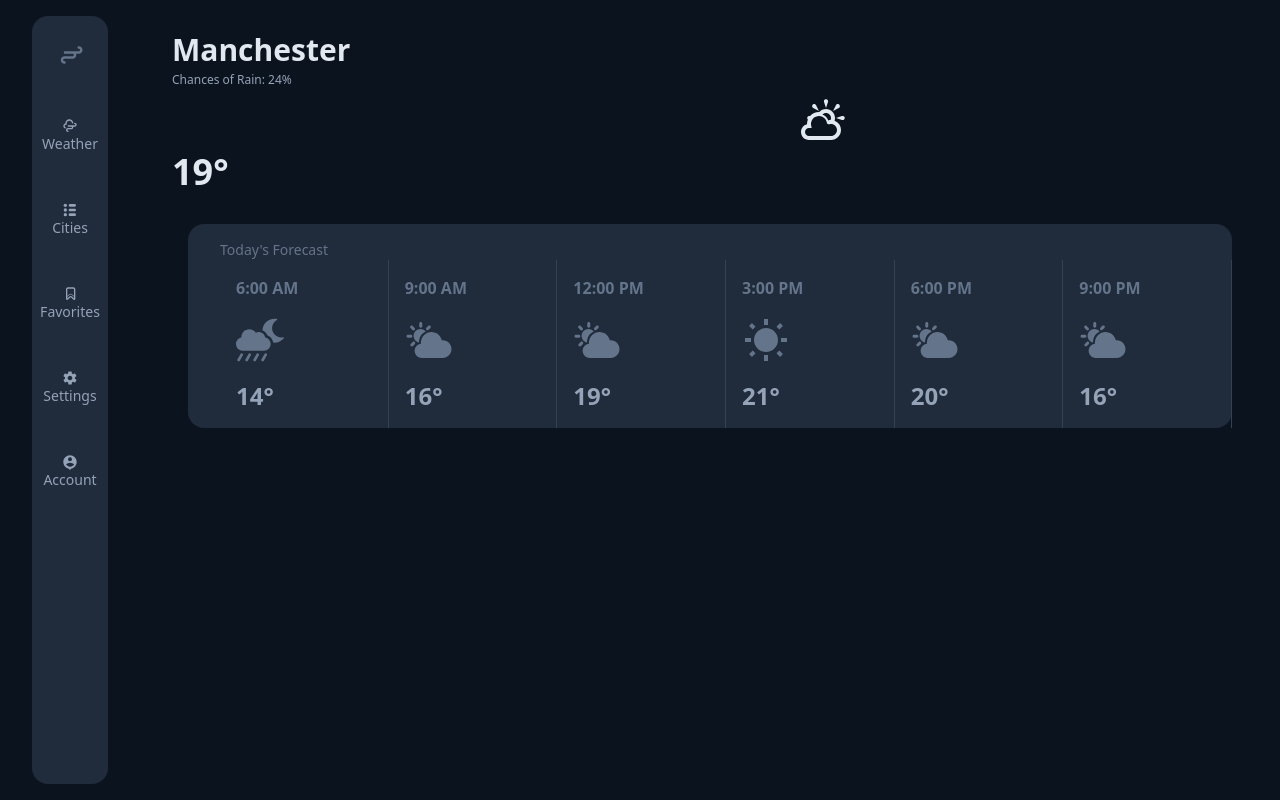
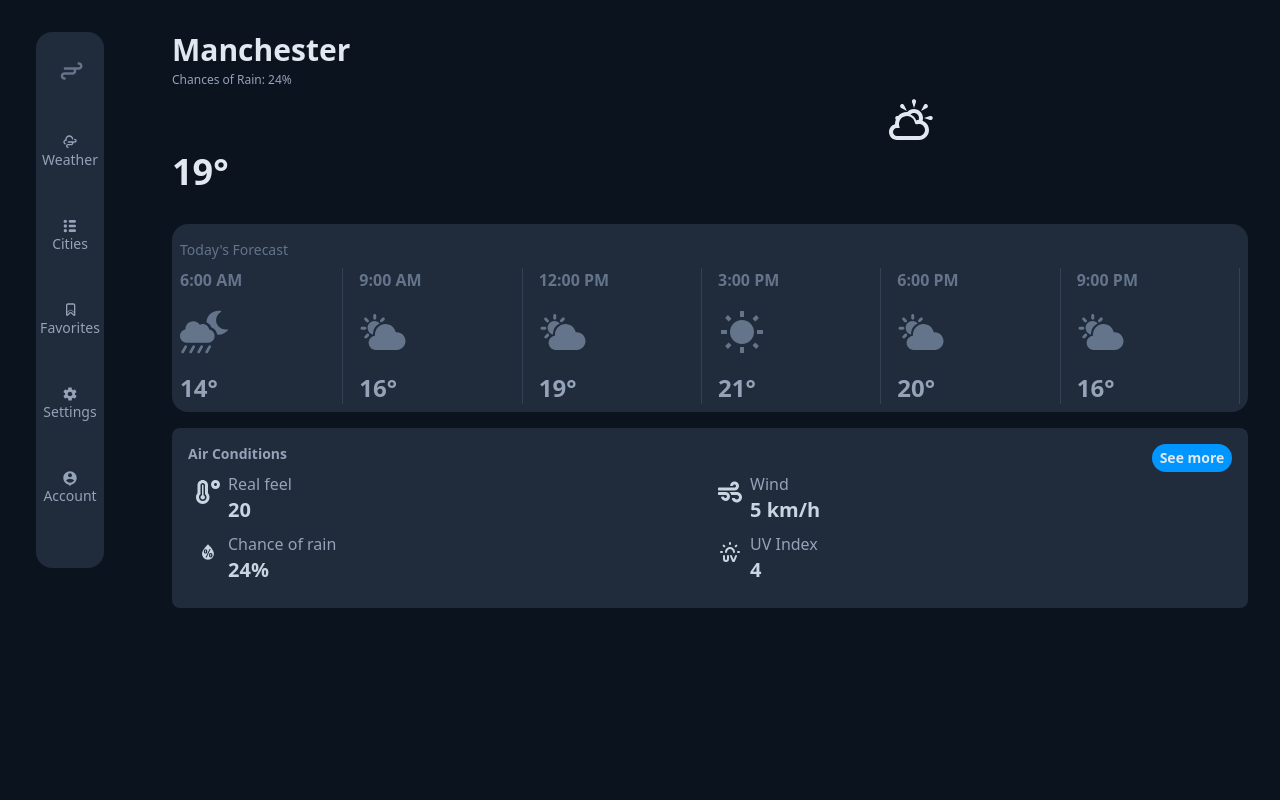
Before and after one commit to RajaIrfan031/Weatherer, a React (Create React App) app: page /home in a window 1280 px wide. Built offline with nearby package versions, Linux system fonts and the light colour scheme.

Commit message:
semidetail component

```diff
--- a/src/Pages/Home.jsx
+++ b/src/Pages/Home.jsx
@@ -2,15 +2,17 @@ import React from "react";
 import Sidebar from "../components/Sidebar";
 import City from "../components/City";
 import TodayForecast from "../components/TodayForecast";
+import SemiDetail from "../components/SemiDetail";
 
 const Home = ()=>{
     return(
         <>
             <div className="w-screen h-screen bg-[#0B131E] sm:flex sm:flex-row">
               <Sidebar/>
-              <div className="flex flex-col p-8 flex-auto bg-[#0B131E]">
+              <div className="flex flex-col sm:p-8 sm:flex-auto bg-[#0B131E]">
                 <City />
                 <TodayForecast />
+                <SemiDetail />
               </div>
             </div>
         </>
--- /dev/null
+++ b/src/Pages/HomePage.jsx
@@ -0,0 +1,14 @@
+import React from "react";
+import Sidebar from "../components/Sidebar";
+
+const Home = ()=>{
+    return(
+        <>
+            <div className="w-full h-screen bg-[#0B131E]">
+              <Sidebar />
+            </div>
+        </>
+    )
+}
+
+export default Home;
--- a/src/components/City.jsx
+++ b/src/components/City.jsx
@@ -4,13 +4,13 @@ import {TiWeatherPartlySunny} from 'react-icons/ti'
 const City = ()=>{
       return(
             <>
-            <div className='flex flex-row text-slate-200 w-full'>
-                  <div className='flex-auto'>
+            <div className='flex flex-row text-slate-200 w-[90%]'>
+                  <div className='sm:flex-auto p-4 sm:p-0'>
                         <h1 className='font-bold text-3xl'>Manchester</h1>
                         <p className='text-xs text-slate-400 mt-1'>Chances of Rain: 24%</p>
                         <h1 className='mt-16 text-4xl font-bold'>19&#xb0;</h1>
                   </div>
-                  <div className='flex flex-1 p-16'>
+                  <div className='flex flex-1 sm:p-16 w-full pt-16 justify-center align-middle'>
                         <TiWeatherPartlySunny size={48}/>
                   </div>
             </div>
--- /dev/null
+++ b/src/components/SemiDetail.jsx
@@ -0,0 +1,57 @@
+import React from 'react'
+import SemiDetailGrid from './SemiDetailGrid';
+import {FaTemperatureHigh, FaWind} from 'react-icons/fa';
+import {WiHumidity} from 'react-icons/wi';
+import {TbUvIndex} from 'react-icons/tb';
+
+const SemiDetail =()=>{
+
+    const detail = [
+        {
+            title: 'Real feel',
+            icon: FaTemperatureHigh,
+            value: '20'
+        },
+        {
+            title: 'Wind',
+            icon: FaWind,
+            value: '5 km/h'
+        },
+        {
+            title: 'Chance of rain',
+            icon: WiHumidity,
+            value: '24%'
+        },
+        {
+            title: 'UV Index',
+            icon: TbUvIndex,
+            value: '4'
+        },
+    ]
+
+    return(
+        <>
+            <div className='w-full p-8 sm:p-0'>
+                <div className='w-full flex rounded-lg p-4 bg-[#202B3B]'>
+                    <div className='flex flex-col w-full'>
+                        <div className='flex flex-row justify-between w-full'>
+                            <p className='text-slate-400 font-semibold text-sm'>Air Conditions</p>
+                            <button className='text-sm w-[80px] min-h-[0px] p-1 text-slate-200 rounded-2xl min-w-[0px]'>See more</button>
+                        </div>
+                        <div className='grid grid-cols-2'>
+                        {
+                            detail.map((grid,index)=>{
+                                return(
+                                <SemiDetailGrid key={index} icon={<grid.icon />} value={grid.value} title={grid.title}/>
+                                )
+                            })
+                        }
+                        </div>
+                    </div>
+                </div>
+            </div>
+        </>
+    )
+}
+
+export default SemiDetail;
--- /dev/null
+++ b/src/components/SemiDetailGrid.jsx
@@ -0,0 +1,17 @@
+import React from 'react';
+
+const SemiDetailGrid =({icon, value, title})=>{
+    return(
+        <>
+            <div className='flex flex-row text-slate-300 mb-2'>
+                <h1 className='text-2xl p-2'>{icon}</h1>
+                <div className='flex flex-col'>
+                    <h1 className='text-slate-400'>{title}</h1>
+                    <h1 className='text-xl font-semibold'>{value}</h1>
+                </div>
+            </div>
+        </>
+    )
+}
+
+export default SemiDetailGrid;
--- a/src/components/Sidebar.jsx
+++ b/src/components/Sidebar.jsx
@@ -5,8 +5,8 @@ import {RiAccountPinCircleFill} from 'react-icons/ri';
 
 const Sidebar = () =>{
     return(
-        <div className="sm:w-[10%] w-full md:h-[100%] p-8 pt-4 pb-4 flex-grow-0 min-w-[140px]">
-            <div className="flex w-full h-full bg-[#202B3B] rounded-2xl min-w-[68px]">
+        <div className="flex sm:w-[10%] w-full justify-center md:h-[100%] sm:p-8 pt-4 pb-4 sm:flex-grow-0 min-w-[140px] max-h-[600px]">
+            <div className="flex w-[90%] h-full bg-[#202B3B] rounded-2xl">
                 <div className="flex sm:flex-col flex-row w-full">
                     <TiWeatherWindy size={30} className="text-slate-500 self-center mt-6 mb-6 cursor-pointer"/>
                     <ul className="flex flex-row sm:flex-col w-full justify-stretch text-slate-400">
--- a/src/components/TodayForecast.jsx
+++ b/src/components/TodayForecast.jsx
@@ -40,14 +40,14 @@ const TodayForecast = ()=>{
 
       return(
             <>
-            <div className='h-full mx-4 mt-4 '>
-                  <div className='bg-[#202B3B] pl-8 pt-4 sm:w-full rounded-2xl w-[120px]'>
-                        <h1 className='text-slate-500 text-sm font-medium'>Today's Forecast</h1>
-                        <div className='sm:flex sm:flex-row sm:w-full sm:justify-between sm:items-center '>
+            <div className='mb-4 mt-4 sm:w-full sm:pl-0 w-[95%] pl-[5%]'>
+                  <div className='bg-[#202B3B] sm:pl-2 p-2 pt-4 w-full rounded-2xl min:w-[320px]'>
+                        <h1 className='text-slate-500 text-sm font-medium mb-2'>Today's Forecast</h1>
+                        <div className='grid grid-flow-row sm:grid-cols-6 grid-cols-2 w-full sm:gap-4'>
                         {
                         Object(forecast).map((item, index)=>{
                               return(
-                                    <div className='p-4 border-r border-r-slate-700 text-slate-500 font-semibold justify-center sm:w-full'>
+                                    <div key={index} className='p-0 sm:border-r border-r-slate-700 border-b sm:border-b-0 m-1 sm:m-0 text-slate-500 font-semibold justify-center sm:w-full'>
                                           <h1>{item.time}</h1>
                                           {
                                                 item.temp <=15 ?
```
